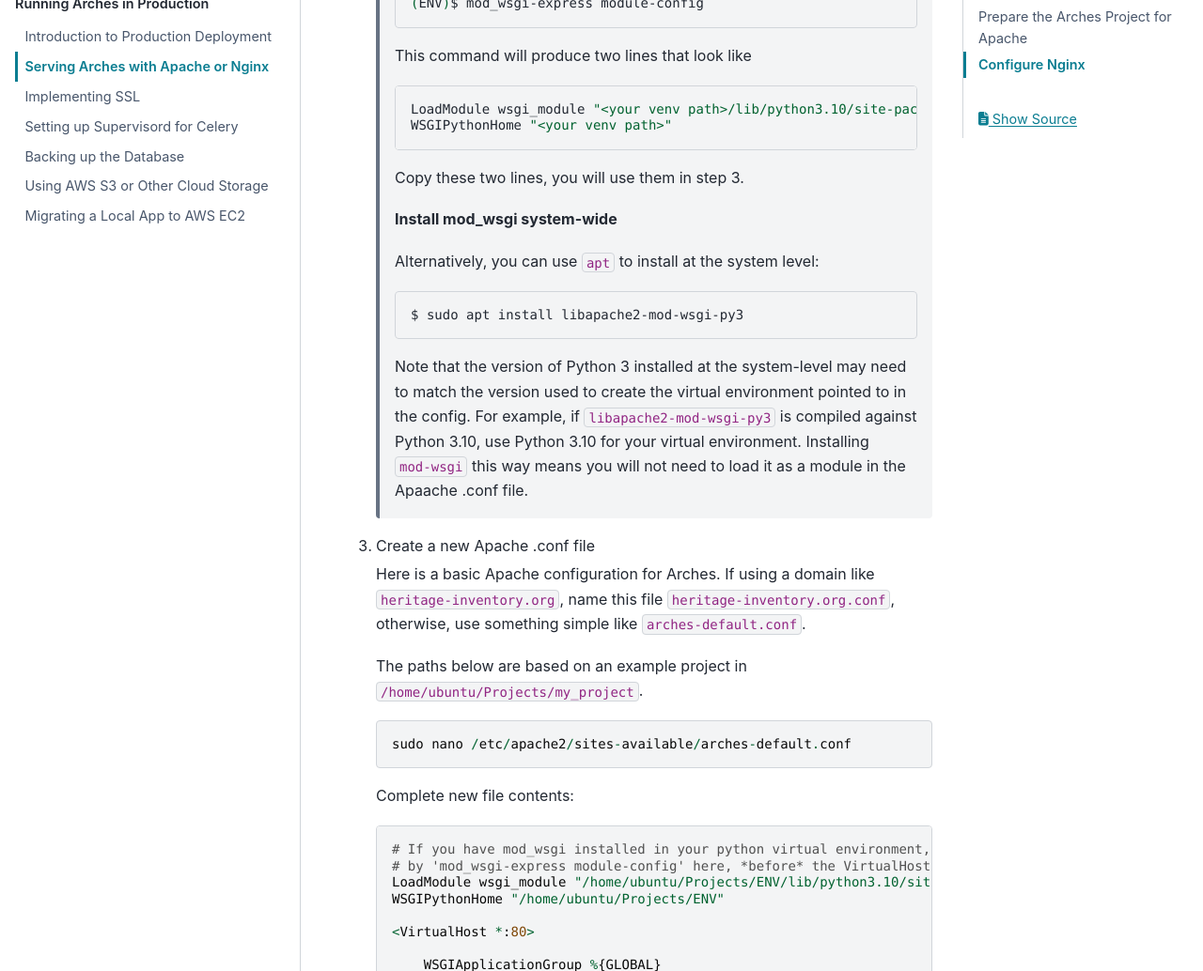
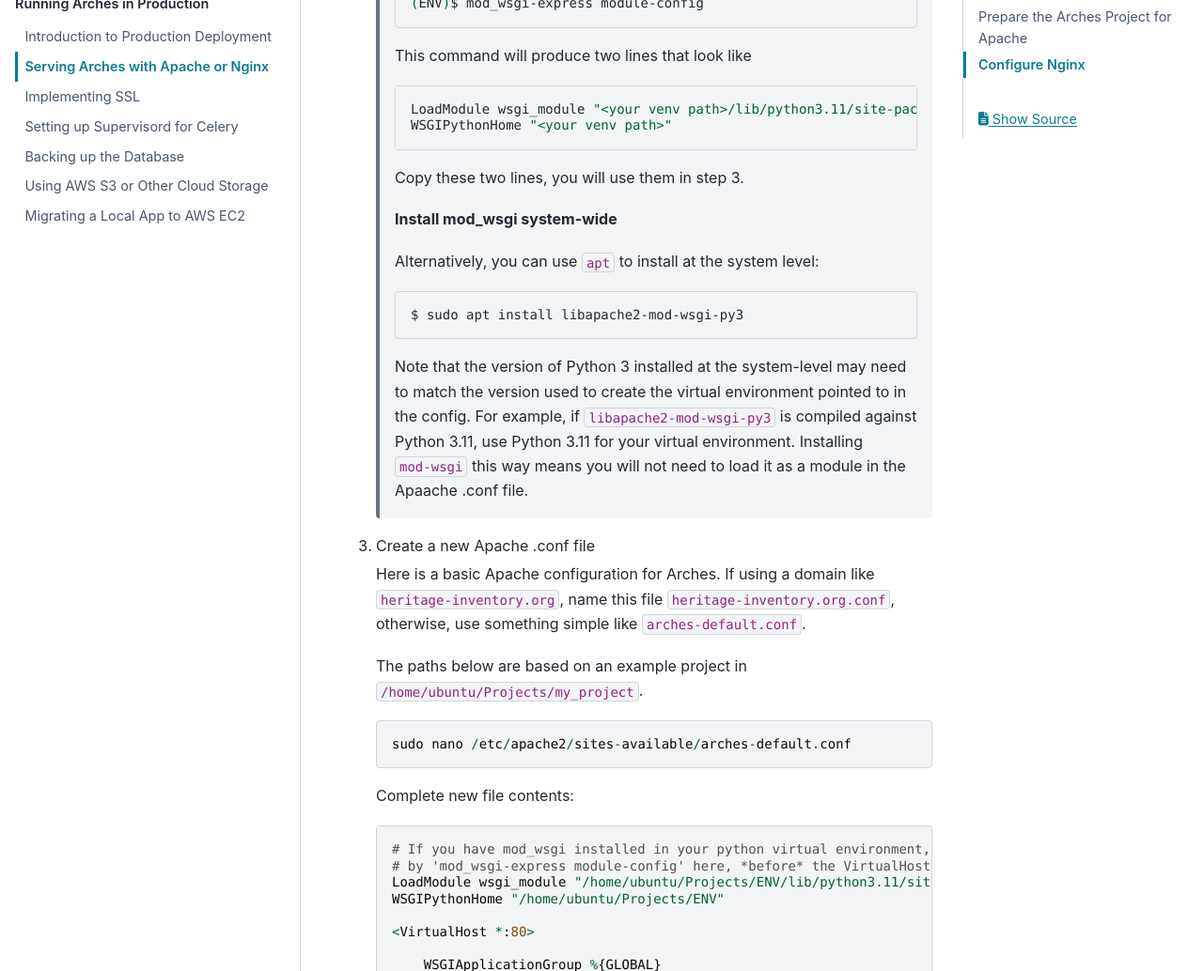
Before and after one commit to archesproject/arches-docs, a Sphinx documentation site: the page built from docs/deployment/serving-arches-with-apache-nginx.rst, in a window 1280 px wide and 1400 px high, scrolled down 1446 px. Shown: the part 152-1186 px from the top of the window at 94% size. Built offline with Sphinx 7.4.7 and the PyData theme 0.15.4, drawn with Linux system fonts in a browser that asks for light colours; some of the changed text lies outside the part shown.

Commit message:
Bump minimum python version to 3.11
Refs archesproject/arches#11380

```diff
--- a/docs/deployment/implementing-ssl.rst
+++ b/docs/deployment/implementing-ssl.rst
@@ -61,7 +61,7 @@
 .. code-block::
 
     ServerName yourDomainName
-    LoadModule wsgi_module "/home/ubuntu/Projects/ENV/lib/python3.10/site-packages/mod_wsgi/server/mod_wsgi-py37.cpython-37m-x86_64-linux-gnu.so"
+    LoadModule wsgi_module "/home/ubuntu/Projects/ENV/lib/python3.11/site-packages/mod_wsgi/server/mod_wsgi-py37.cpython-37m-x86_64-linux-gnu.so"
     WSGIPythonHome "/home/ubuntu/Projects/ENV"
     <VirtualHost *:80>
         ServerName yourDomainName
--- a/docs/deployment/serving-arches-with-apache-nginx.rst
+++ b/docs/deployment/serving-arches-with-apache-nginx.rst
@@ -41,7 +41,7 @@
 
     .. note::
 
-        You may need to install the Python dev package specific to your Python version, e.g. ``python3.10-dev``.
+        You may need to install the Python dev package specific to your Python version, e.g. ``python3.11-dev``.
 
     Now follow one of the following two options:
 
@@ -62,7 +62,7 @@
 
     .. code-block:: bash
 
-        LoadModule wsgi_module "<your venv path>/lib/python3.10/site-packages/mod_wsgi/server/mod_wsgi-py37.cpython-37m-x86_64-linux-gnu.so"
+        LoadModule wsgi_module "<your venv path>/lib/python3.11/site-packages/mod_wsgi/server/mod_wsgi-py37.cpython-37m-x86_64-linux-gnu.so"
         WSGIPythonHome "<your venv path>"
 
     Copy these two lines, you will use them in step 3.
@@ -76,7 +76,7 @@
         $ sudo apt install libapache2-mod-wsgi-py3
 
     Note that the version of Python 3 installed at the system-level may need to match the version used to create the virtual environment pointed to in the config.
-    For example, if ``libapache2-mod-wsgi-py3`` is compiled against Python 3.10, use Python 3.10 for your virtual environment.
+    For example, if ``libapache2-mod-wsgi-py3`` is compiled against Python 3.11, use Python 3.11 for your virtual environment.
     Installing ``mod-wsgi`` this way means you will not need to load it as a module in the Apaache .conf file.
 
 3.  Create a new Apache .conf file
@@ -95,7 +95,7 @@
 
         # If you have mod_wsgi installed in your python virtual environment, paste the text generated
         # by 'mod_wsgi-express module-config' here, *before* the VirtualHost is defined.
-        LoadModule wsgi_module "/home/ubuntu/Projects/ENV/lib/python3.10/site-packages/mod_wsgi/server/mod_wsgi-py37.cpython-37m-x86_64-linux-gnu.so"
+        LoadModule wsgi_module "/home/ubuntu/Projects/ENV/lib/python3.11/site-packages/mod_wsgi/server/mod_wsgi-py37.cpython-37m-x86_64-linux-gnu.so"
         WSGIPythonHome "/home/ubuntu/Projects/ENV"
 
         <VirtualHost *:80>
--- a/docs/developing/getting-started/creating-a-development-environment.rst
+++ b/docs/developing/getting-started/creating-a-development-environment.rst
@@ -6,7 +6,7 @@
 
 **Runtime Content**
 
-+ ``ENV/`` - A Python 3.10+ virtual environment (you can name this whatever you want).
++ ``ENV/`` - A Python 3.11+ virtual environment (you can name this whatever you want).
 
 + ``arches/`` - The local clone of your fork of the `archesproject/arches <https://github.com/archesproject/arches>`_ repo, this part of the code is often referred to as "core Arches."
 
@@ -28,7 +28,7 @@
 
         You may also be planning to use externally hosted components, like a remote Postgres/PostGIS or Elasticsearch installation. In that case make sure you have the connection information handy, you will need it in a later step.
 
-#. :ref:`Create a new Python 3.10+ virtual environment <Create a Virtual Environment>`.
+#. :ref:`Create a new Python 3.11+ virtual environment <Create a Virtual Environment>`.
 
 #. Clone the core Arches repo
 
--- a/docs/installing/requirements-and-dependencies.rst
+++ b/docs/installing/requirements-and-dependencies.rst
@@ -22,8 +22,8 @@
 
 Arches requires the following software packages to be installed and available. Ubuntu Linux users see below for an installation script.
 
-:Python >= 3.10: - Installation: https://www.python.org/downloads/
-    - Python 3.10 and later comes with pip
+:Python >= 3.11: - Installation: https://www.python.org/downloads/
+    - Python 3.11 and later comes with pip
     - **Windows** You must choose 32-bit or 64-bit Python based on your system architecture.
     - **macOS** This guide works well if you wish to install via `brew`: https://docs.python-guide.org/starting/install3/osx/
 :Git >= 2.0: - Installation: https://git-scm.com/downloads
```
Also changed, not shown: docs/installing/installation.rst (+5 -5 lines).
